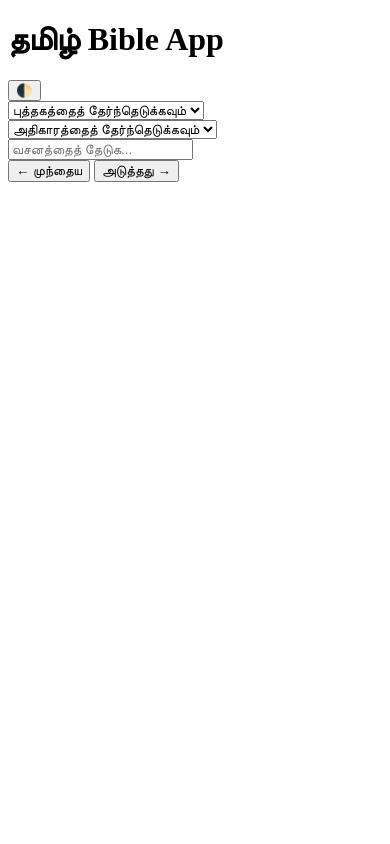
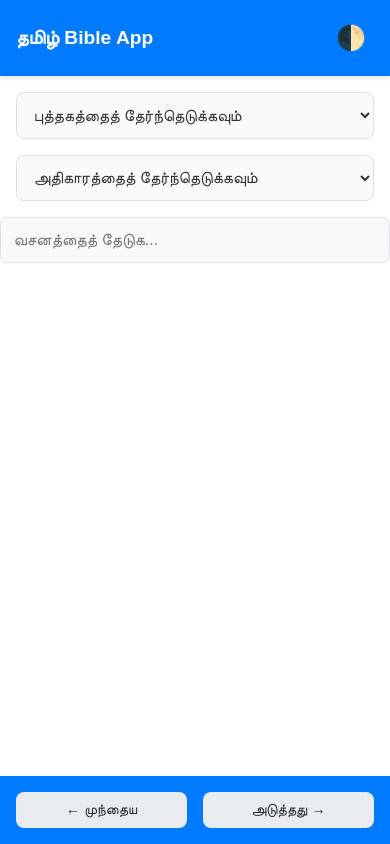
Before and after one commit to simsonpeter/Bible, a plain HTML site: page index.html in a window 390 px wide. Drawn offline with Linux system fonts and the light colour scheme.

Commit message:
Update styles.css

```diff
--- a/styles.css
+++ b/styles.css
@@ -1,35 +1,206 @@
-.daily-verse {
+:root {
+    --bg-color: #ffffff;
+    --text-color: #333333;
+    --header-bg: #007BFF;
+    --header-text: #ffffff;
+    --verse-bg: #f8f9fa;
+    --verse-border: #dee2e6;
+    --button-bg: #e9ecef;
+    --button-text: #212529;
+    --verse-number-color: #007BFF;
+    --highlight-bg: #ffeb3b;
+    --highlight-text: #000000;
+    --error-color: #dc3545;
+}
+
+[data-theme="dark"] {
+    --bg-color: #1a1a1a;
+    --text-color: #ffffff;
+    --header-bg: #2c3e50;
+    --verse-bg: #2d2d2d;
+    --verse-border: #404040;
+    --button-bg: #34495e;
+    --button-text: #ffffff;
+    --verse-number-color: #4da6ff;
+    --highlight-bg: #665800;
+    --highlight-text: #ffffff;
+    --error-color: #ff4444;
+}
+
+* {
+    margin: 0;
+    padding: 0;
+    box-sizing: border-box;
+    transition: all 0.3s ease;
+}
+
+html, body {
+    height: 100%;
+}
+
+body {
+    font-family: 'Arial', sans-serif;
+    background-color: var(--bg-color);
+    color: var(--text-color);
+    line-height: 1.6;
+    display: flex;
+    flex-direction: column;
+}
+
+.app-container {
+    flex: 1;
+    display: flex;
+    flex-direction: column;
+    max-width: 800px;
+    margin: 0 auto;
+    width: 100%;
+    min-height: 100vh;
+}
+
+header {
+    background-color: var(--header-bg);
+    color: var(--header-text);
+    padding: 1rem;
+    display: flex;
+    justify-content: space-between;
+    align-items: center;
+    box-shadow: 0 2px 5px rgba(0, 0, 0, 0.1);
+}
+
+#theme-toggle {
+    background: none;
+    border: none;
+    color: inherit;
+    font-size: 1.5rem;
+    cursor: pointer;
+    padding: 0.5rem;
+}
+
+.controls {
+    display: grid;
+    gap: 1rem;
+    padding: 1rem;
+    grid-template-columns: 1fr 1fr;
+}
+
+select, #search-input {
+    width: 100%;
+    padding: 0.8rem;
+    border: 1px solid var(--verse-border);
+    border-radius: 8px;
+    background-color: var(--verse-bg);
+    color: var(--text-color);
+    font-size: 1rem;
+}
+
+#verse-display {
+    flex: 1;
+    padding: 1rem;
+    overflow-y: auto;
+}
+
+.verse-item {
     background-color: var(--verse-bg);
     border: 1px solid var(--verse-border);
     border-radius: 8px;
     padding: 1rem;
     margin-bottom: 1rem;
-    text-align: center;
 }
 
-.daily-verse h3 {
-    color: var(--verse-number-color);
+.search-result {
+    background-color: var(--verse-bg);
+    border: 1px solid var(--verse-border);
+    border-radius: 8px;
+    padding: 1rem;
     margin-bottom: 1rem;
-    font-size: 1.2em;
+    cursor: pointer;
+    transition: transform 0.2s ease;
 }
 
-.daily-verse p {
-    margin: 0.5rem 0;
-    font-size: 1.1em;
-    line-height: 1.6;
+.search-result:hover {
+    transform: translateX(5px);
 }
 
-.daily-verse button {
+.highlight {
+    background-color: var(--highlight-bg);
+    color: var(--highlight-text);
+    padding: 0 0.2em;
+    border-radius: 3px;
+    font-weight: bold;
+}
+
+.verse-context {
+    color: var(--verse-number-color);
+    font-size: 0.9em;
+    margin-bottom: 0.5rem;
+    font-weight: bold;
+}
+
+footer {
     background-color: var(--header-bg);
-    color: var(--header-text);
+    padding: 1rem;
+    display: flex;
+    gap: 1rem;
+    justify-content: space-between;
+    margin-top: auto;
+    position: sticky;
+    bottom: 0;
+    z-index: 100;
+}
+
+footer button {
+    padding: 0.8rem;
     border: none;
     border-radius: 8px;
-    padding: 0.5rem 1rem;
-    margin-top: 1rem;
+    background-color: var(--button-bg);
+    color: var(--button-text);
     cursor: pointer;
-    font-size: 1em;
+    flex: 1;
 }
 
-.daily-verse button:hover {
-    opacity: 0.9;
+footer button:disabled {
+    opacity: 0.6;
+    cursor: not-allowed;
 }
+
+.error, .no-results {
+    color: var(--error-color);
+    padding: 1rem;
+    text-align: center;
+    border: 2px solid var(--error-color);
+    border-radius: 8px;
+    margin: 1rem;
+}
+
+.highlight-verse {
+    animation: verse-highlight 2s ease;
+    border-left: 4px solid var(--verse-number-color);
+    padding-left: 1rem;
+}
+
+@keyframes verse-highlight {
+    0% { background-color: var(--highlight-bg); }
+    100% { background-color: transparent; }
+}
+
+@media (max-width: 768px) {
+    .controls {
+        grid-template-columns: 1fr;
+    }
+
+    header h1 {
+        font-size: 1.2rem;
+    }
+}
+
+@media (max-width: 480px) {
+    .verse-item, .search-result {
+        padding: 0.8rem;
+        font-size: 0.9rem;
+    }
+
+    footer button {
+        padding: 0.6rem;
+        font-size: 0.9rem;
+    }
+}
```
